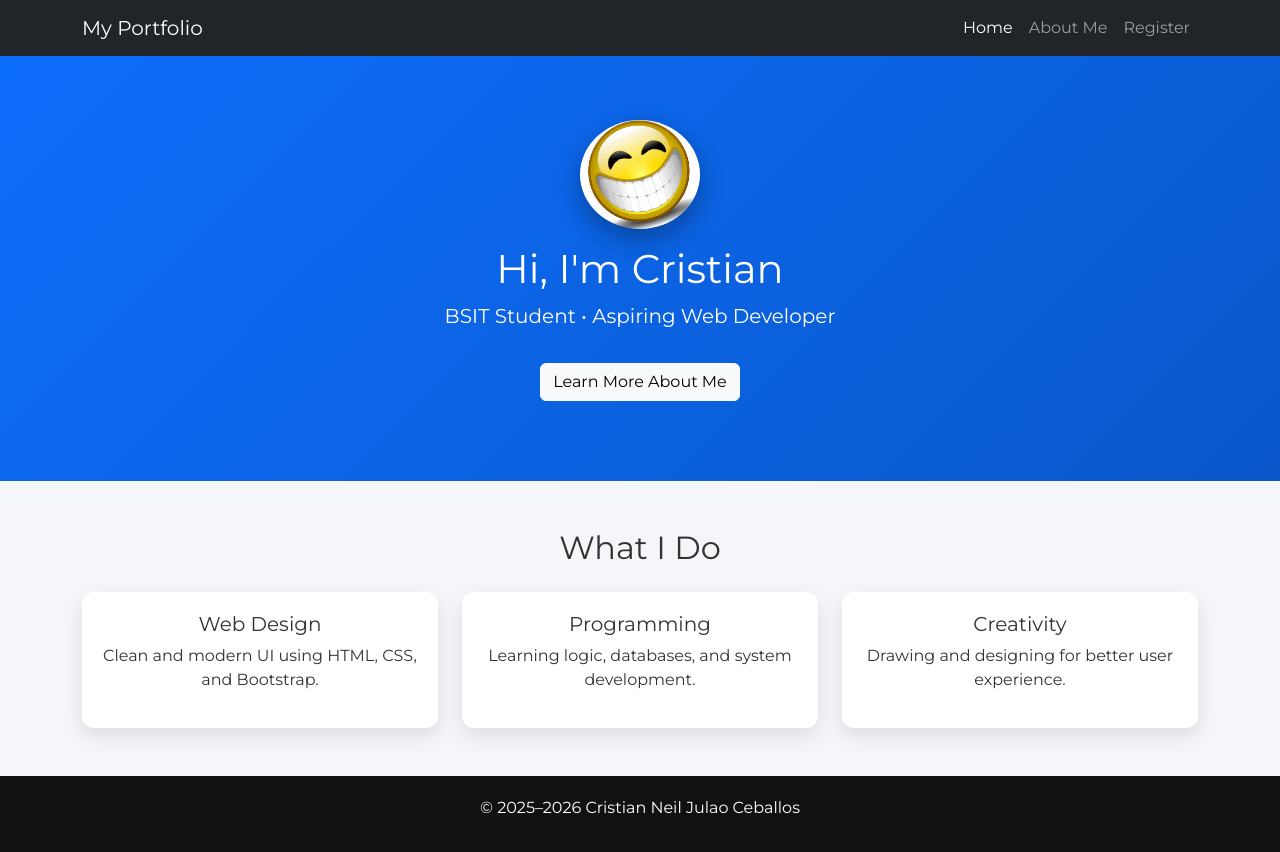
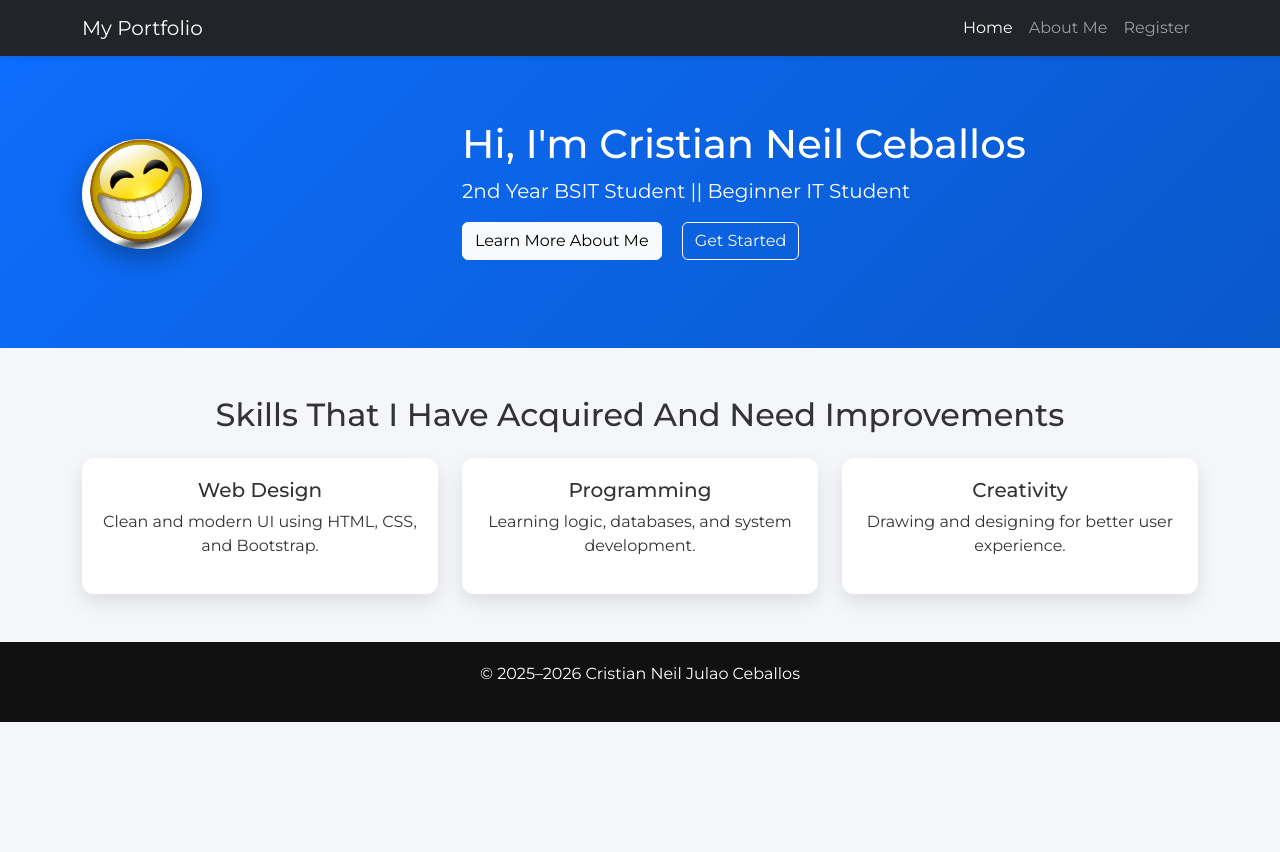
Before and after one commit to cceballos554358-cmd/Portfolio, a plain HTML site: page index.html in a window 1280 px wide. After the commit the page ends 800 px from the top, so only its background shows below. Drawn offline with nearby package versions, Linux system fonts and the light colour scheme.

Commit message:
Update index.html

```diff
--- a/index.html
+++ b/index.html
@@ -4,14 +4,13 @@
   <meta charset="UTF-8">
   <meta name="viewport" content="width=device-width, initial-scale=1.0">
   <title>Home | Cristian Ceballos</title>
-
   <link href="https://cdn.jsdelivr.net/npm/bootstrap@5.3.2/dist/css/bootstrap.min.css" rel="stylesheet">
-  <link href="https://fonts.googleapis.com/css2?family=Montserrat:wght@400;600;700&display=swap" rel="stylesheet">
+  <link href="https://fonts.googleapis.com/css2?family=Montserrat:wght@400;500;600;700&display=swap" rel="stylesheet">
   <link rel="stylesheet" href="design.css">
 </head>
 <body>
 
-<nav class="navbar navbar-expand-lg navbar-dark bg-dark fixed-top">
+<nav class="navbar navbar-expand-lg navbar-dark bg-dark fixed-top shadow-sm">
   <div class="container">
     <a class="navbar-brand" href="index.html">My Portfolio</a>
     <button class="navbar-toggler" data-bs-toggle="collapse" data-bs-target="#nav">
@@ -27,17 +26,24 @@
   </div>
 </nav>
 
-<header class="hero">
-  <div class="container text-center">
-    <img src="yes.png" class="hero-img" alt="Profile">
-    <h1 class="mt-3">Hi, I'm Cristian</h1>
-    <p class="lead">BSIT Student • Aspiring Web Developer</p>
-    <a href="about.html" class="btn btn-light mt-3">Learn More About Me</a>
+<header class="hero d-flex align-items-center">
+  <div class="container">
+    <div class="row align-items-center">
+      <div class="col-md-4 text-center text-md-start mb-4 mb-md-0">
+        <img src="yes.png" class="hero-img" alt="Cristian profile">
+      </div>
+      <div class="col-md-8 text-center text-md-start">
+        <h1>Hi, I'm Cristian Neil Ceballos</h1>
+        <p class="lead">2nd Year BSIT Student || Beginner IT Student</p>
+        <a href="about.html" class="btn btn-light me-3 mb-2">Learn More About Me</a>
+        <a href="register.html" class="btn btn-outline-light mb-2">Get Started</a>
+      </div>
+    </div>
   </div>
 </header>
 
 <section class="container my-5">
-  <h2 class="text-center mb-4">What I Do</h2>
+  <h2 class="text-center mb-4">Skills That I Have Acquired And Need Improvements</h2>
   <div class="row g-4">
     <div class="col-md-4">
       <div class="card-custom text-center">
```
